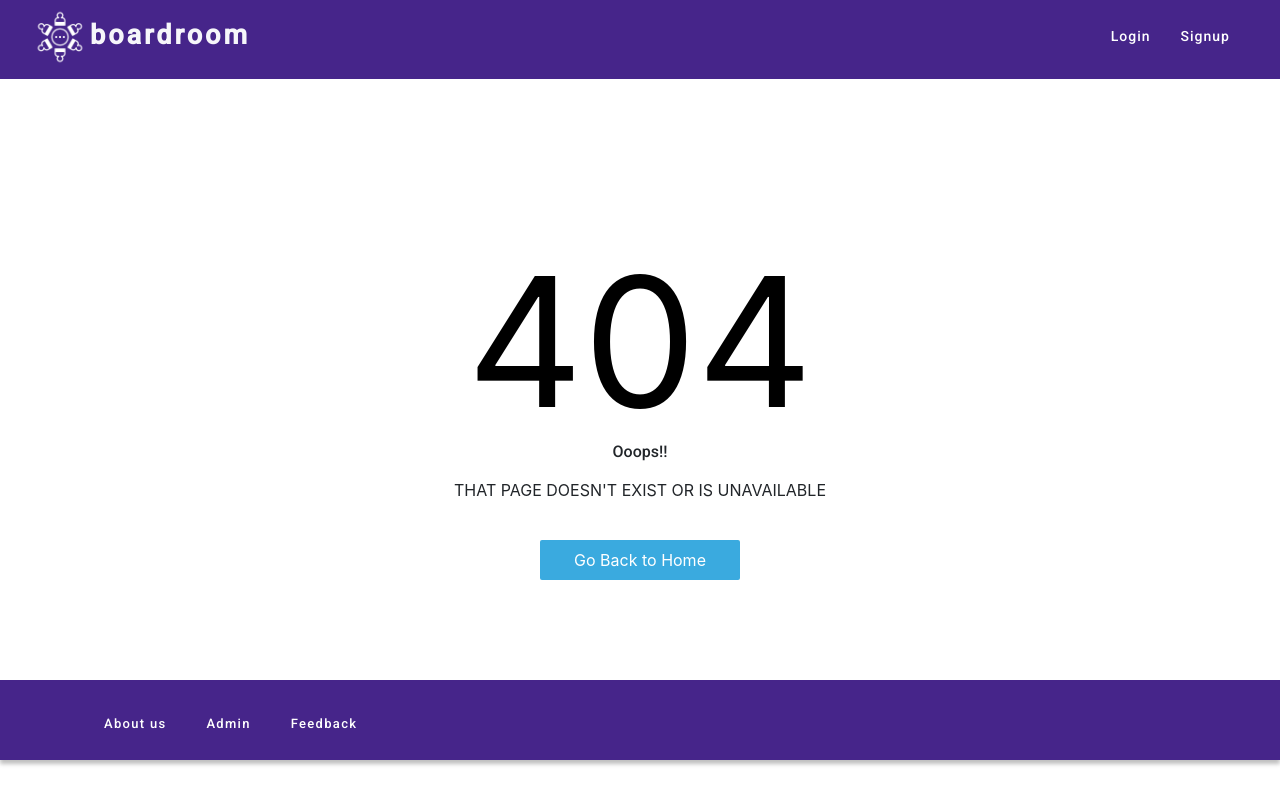
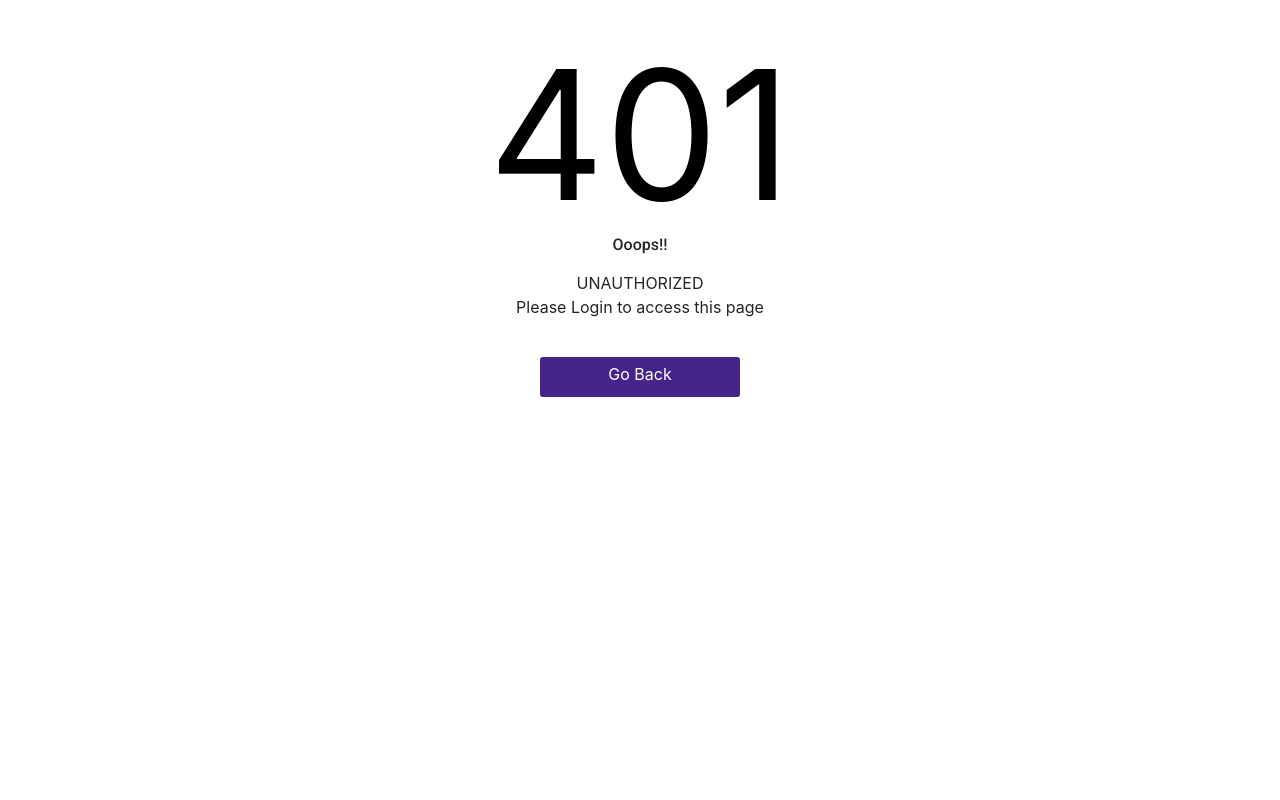
Before and after one commit to Jelhill/BookAndMeet, a React (Create React App) app in the folder client/: page /404 in a window 1280 px wide. Before the commit this address had no page. Built offline with nearby package versions, Linux system fonts and the light colour scheme.

Commit message:
update of conflict and 404

```diff
--- a/client/src/App.css
+++ b/client/src/App.css
@@ -2207,7 +2207,7 @@ body {
   padding-top: 8px;
   font-family: var(--Roboto) sans-serif;
 }
-.features1 span img{
+.features1 span img, .roomInfoSpanDiv span img{
   width: 20px;
   height: 20px;
   margin-right: 20px;
@@ -3590,6 +3590,7 @@ margin:0px 10px 0px 20px;
 }
 .Container404Page{
   width: 100vw;
+  height: 100vh;
 }
 
 .Error{
@@ -3598,9 +3599,9 @@ text-align: center;
 }
 
 .Big404{
-  margin-top: 10%;
-  color:black;
-  height:100px;
+  margin-top: 5;
+  color: black;
+  height: 100px;
   font-size: 180px;
 }
 .Ooops{
@@ -3614,10 +3615,22 @@ text-align: center;
   margin-bottom: 3%;
 }
 .Button404{
-  background-color: rgb(58, 170, 223);
+  display: block;
+  background-color: var(--mainPurple);
   width: 200px;
   height: 40px;
+  margin: auto;
   color: var(--mainWhite);
   border: none;
   border-radius: 2px;
-}
+  text-align: center;
+  text-decoration: none;
+  padding-top: 5px;
+  border-radius: 3px;
+}
+.Button404:hover{
+  text-decoration: none;
+  opacity: 0.8;
+  color: var(--mainWhite);
+
+}
--- a/client/src/Components/404.js
+++ b/client/src/Components/404.js
@@ -7,21 +7,22 @@ import Header from './Header'
 export default function Error404() {
     return (
         <div className="Container404Page">
-            <Header />
-        <div className="Error">
+            {/* <Header /> */}
+            <div className="Error">
             <div className="Big404">
-                <p>404</p>
+                <p>401</p>
             </div>
             <div className="Ooops">
             <small>Ooops!!</small>
             </div>
             <div className="PageExist">
-            <span>THAT PAGE DOESN'T EXIST OR IS UNAVAILABLE</span>
+            <span>UNAUTHORIZED</span><br/>
+            <span>Please Login to access this page</span>
             </div>
-            <Link to="/home"><button className="Button404">Go Back to Home</button></Link>
+            <Link to="/home" className="Button404"> Go Back</Link>
 
         </div>
-        <Footer2 />
+        {/* <Footer2 /> */}
         </div>
     )
 }
--- a/client/src/Components/HomePage/Search.js
+++ b/client/src/Components/HomePage/Search.js
@@ -9,7 +9,7 @@ import ImageAirConditioner from "../../Images/air-conditioner.png";
 import ImageProjector from "../../Images/projector.png";
 import ImageWaterCooler from "../../Images/water-cooler.png";
 import ImagePresentation from "../../Images/presentation.png";
-// import ImageFriend from "../../Images/friend.png";
+import ImageFriend from "../../Images/friend.png";
 // import Filter from '../LandingPage/Filter';
 
 
@@ -60,7 +60,6 @@ class Search extends Component {
                                     <span className="roomTypeSpan">{`(${room.type})`}</span>
                                 <label>{room.available ? "Available" : "In use"}</label>
                             </div>
-                            </div>
                             <div className="roomNumber">
                                 <label>{room.location}</label>
                             </div>
@@ -69,6 +68,13 @@ class Search extends Component {
                                 <p>Features:</p>
                             </div>
                             <div className="featureAccessories">
+                                <div className="features1">
+                                    <span> <img src={ImageFriend} alt="Room 5" /></span>
+                                    <div className="flexRoomItems">
+                                        <span><p>Capacity</p></span>
+                                        <span><p>{room.capacity}</p></span>
+                                    </div>
+                                </div>
                                 <div className="features1">
                                     <span> <img src={ImageAirConditioner} alt="Room 5" /></span>
                                     <div className="flexRoomItems">
@@ -98,11 +104,9 @@ class Search extends Component {
                                         <span><p>{room.hasWhiteBoard ? "Yes" : "No"}</p></span>
                                     </div>
                                 </div>
-                                {/* <Link to={{pathname: "/booking", room: room}} onClick={() => this.saveCurrentRoom(room)}><div className="bookNowLink">Book Now</div></Link>                             */}
-                                <Link onClick={() => this.saveCurrentRoom(room)}><div className="bookNowLink">Book Now</div></Link>
                             </div>
-                            {/* <Link to={{pathname: "/booking", room: room}} onClick={() => this.saveCurrentRoom(room)}><div className="bookNowLink">Book Now</div></Link>                             */}
                             <Link to={`/booking/${room.id}`}><div className="bookNowLink">Book Now</div></Link>
+                            </div>
                         </div>
                     })}
 
--- a/client/src/Components/RoomInformation/AboutRoom.js
+++ b/client/src/Components/RoomInformation/AboutRoom.js
@@ -54,7 +54,7 @@ function AboutRoom (props) {
                     </div>
 
                     <div className="roomInfoBtnDIv">
-                        <Link to={"/booking"}><span>Book now</span></Link>
+                        <Link to={`/booking/${id}`}><span>Book now</span></Link>
                         {/* <Link to={{pathname:"/booking", room: room}}><span>Book now</span></Link> */}
                     </div>
                 </div>
```
Also changed, not shown: 1 other file (tests, documents, lock files or other folders).
